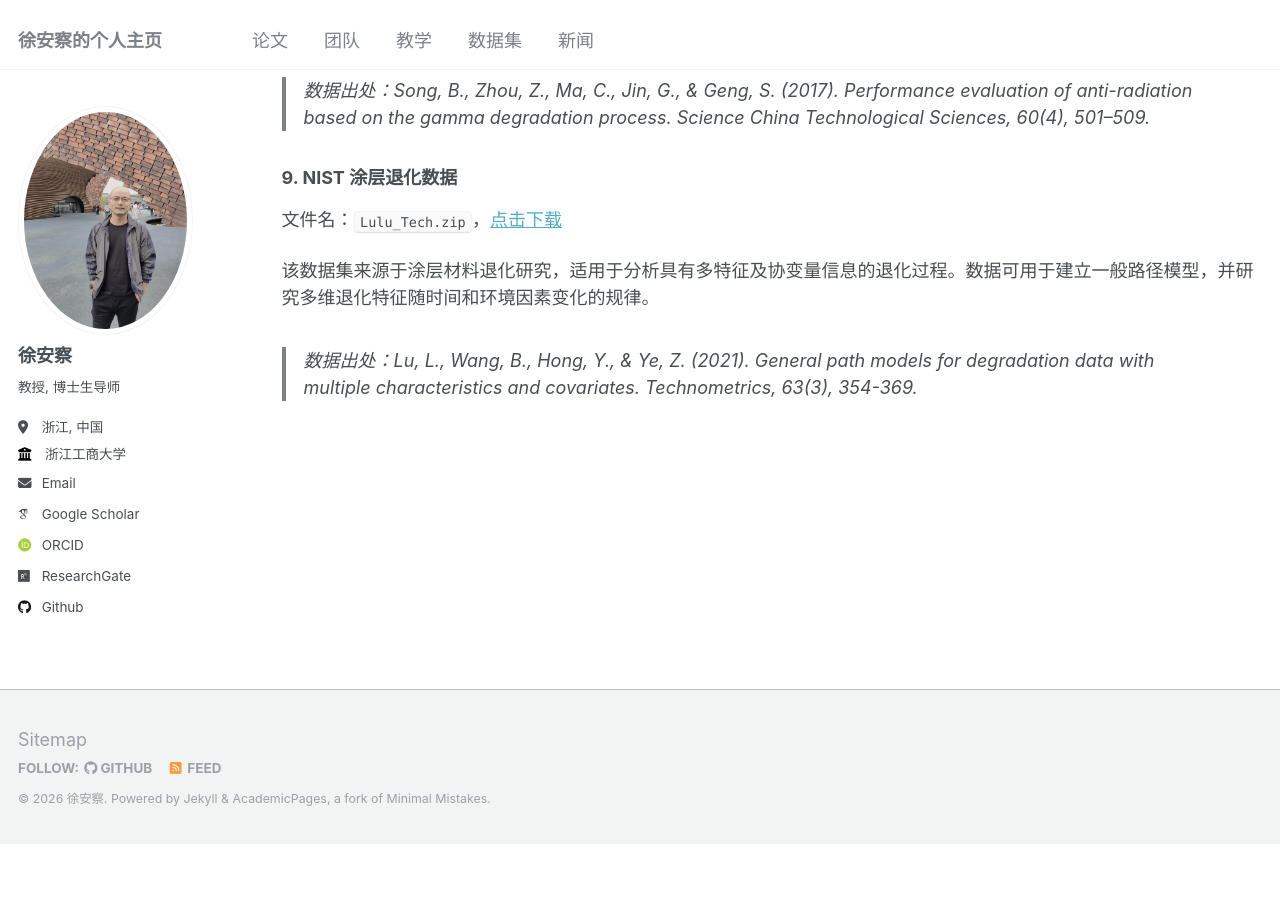
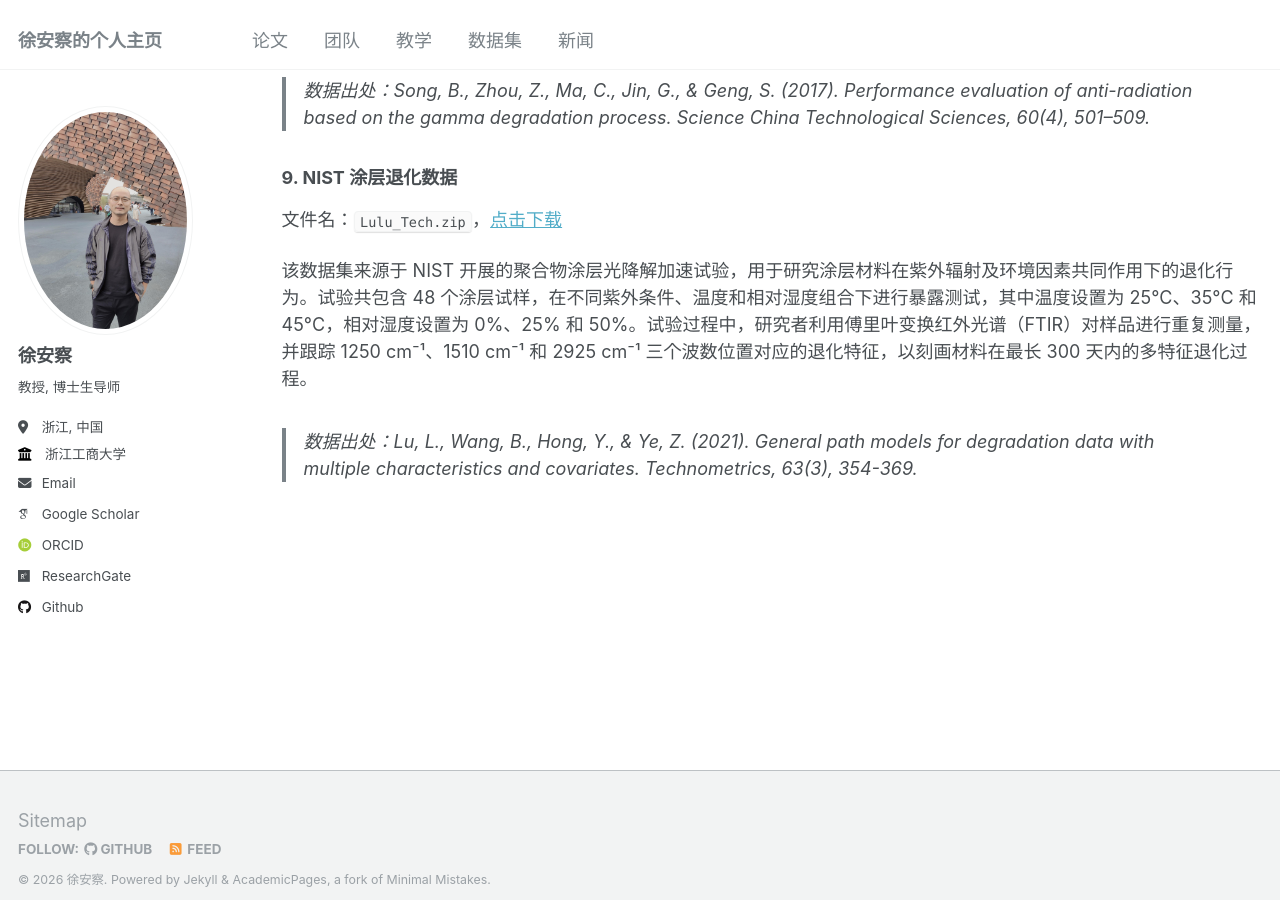
Before and after one commit to XU-ANCHA/XU-ANCHA.github.io, a Jekyll site: the page built from _pages/datasets.md, in a window 1280 px wide and 900 px high, scrolled down 5106 px. Built offline with Jekyll 4.4.1, drawn with Linux system fonts in a browser that asks for light colours; some web fonts are replaced; before the commit the page ends 5950 px from its top, so only the background shows below that.

Commit message:
Update datasets.md

```diff
--- a/_pages/datasets.md
+++ b/_pages/datasets.md
@@ -161,6 +161,8 @@ author_profile: true
 
 文件名：`Lulu_Tech.zip`，<a href="/files/datasets/2/Lulu_Tech.zip" download>点击下载</a>
 
-该数据集来源于涂层材料退化研究，适用于分析具有多特征及协变量信息的退化过程。数据可用于建立一般路径模型，并研究多维退化特征随时间和环境因素变化的规律。
+
+该数据集来源于 NIST 开展的聚合物涂层光降解加速试验，用于研究涂层材料在紫外辐射及环境因素共同作用下的退化行为。试验共包含 48 个涂层试样，在不同紫外条件、温度和相对湿度组合下进行暴露测试，其中温度设置为 25°C、35°C 和 45°C，相对湿度设置为 0%、25% 和 50%。试验过程中，研究者利用傅里叶变换红外光谱（FTIR）对样品进行重复测量，并跟踪 1250 cm⁻¹、1510 cm⁻¹ 和 2925 cm⁻¹ 三个波数位置对应的退化特征，以刻画材料在最长 300 天内的多特征退化过程。
+
 
 > 数据出处：Lu, L., Wang, B., Hong, Y., & Ye, Z. (2021). General path models for degradation data with multiple characteristics and covariates. *Technometrics, 63*(3), 354-369.
```
